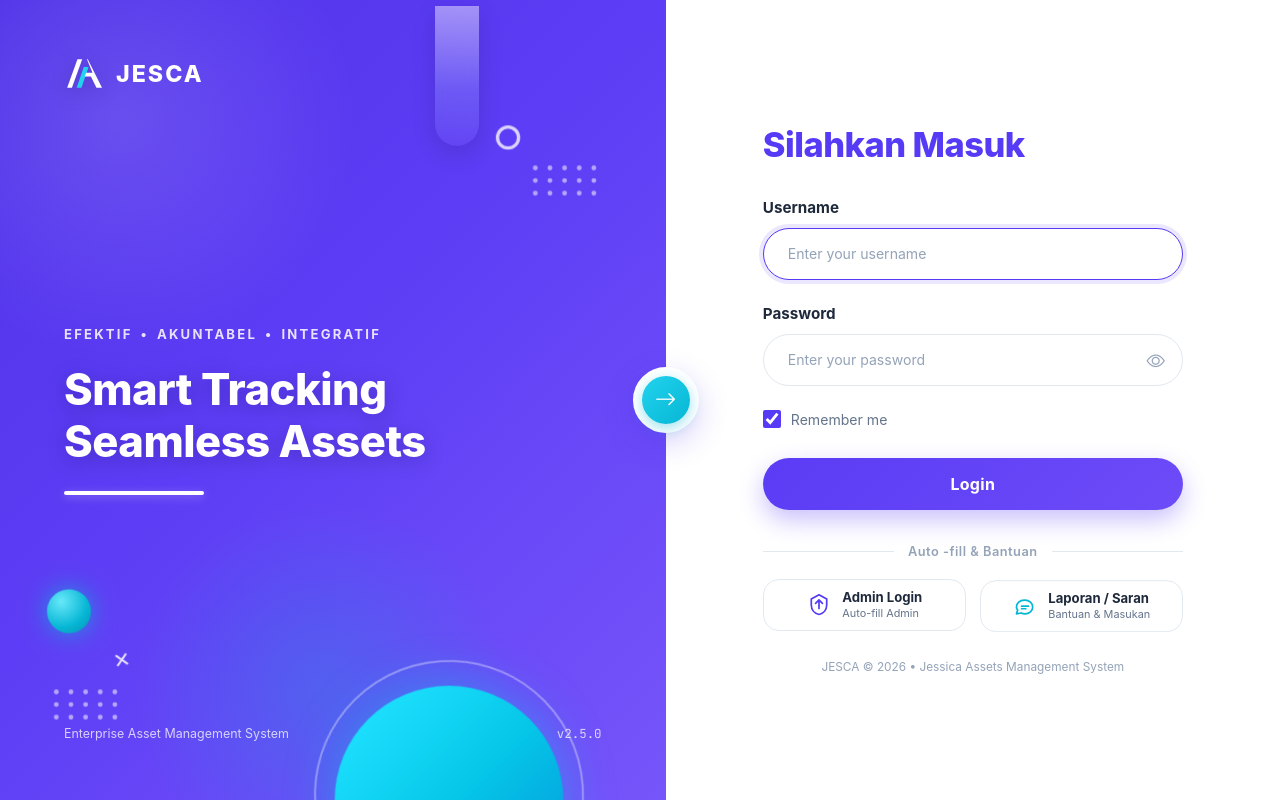
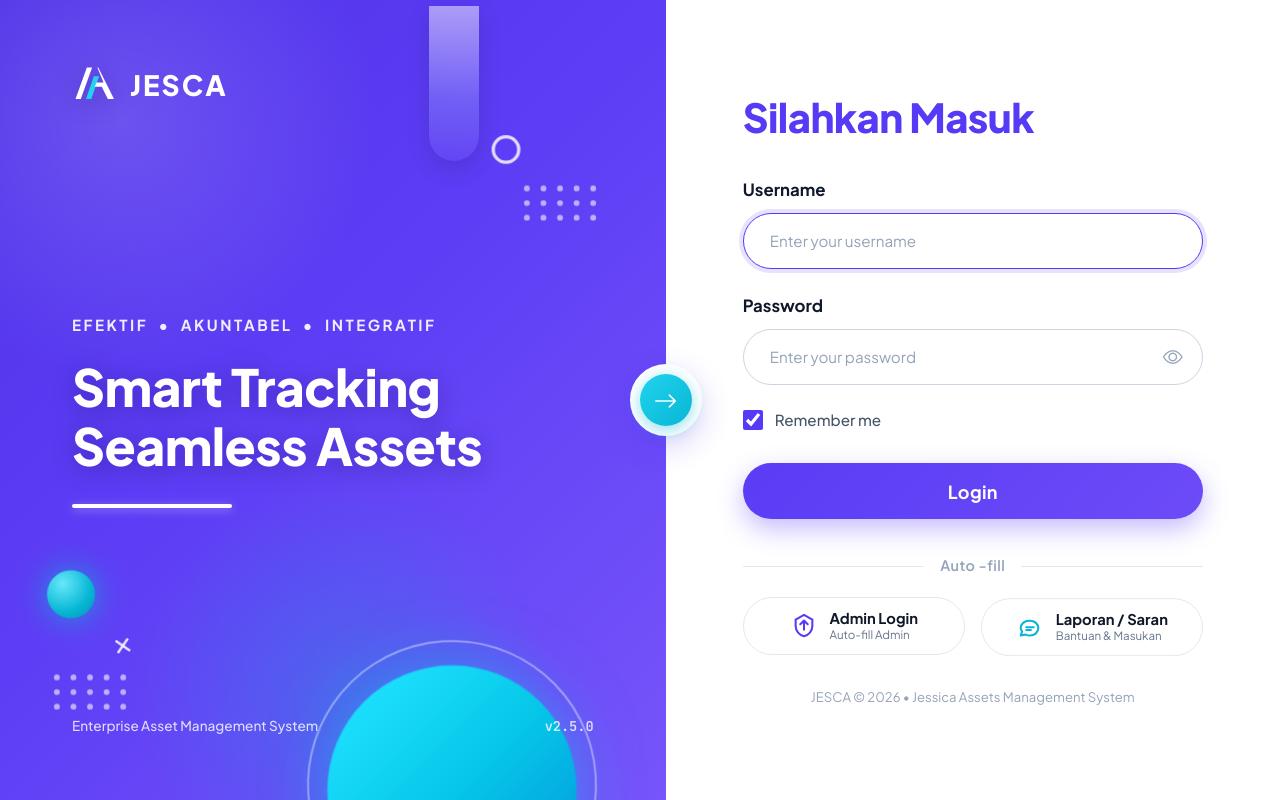
Before and after one commit to Loraxsian/JESCA, a Flask app: page /login in a window 1280 px wide. Run offline with Flask 3, Linux system fonts and the light colour scheme; some libraries are stand-ins or nearby versions.

Commit message:
fix(login): enhance typography scale and component proportion strictly matching sketch design

```diff
--- a/templates/login.html
+++ b/templates/login.html
@@ -17,7 +17,8 @@ body, html {
     margin: 0;
     padding: 0;
     overflow-x: hidden;
-    font-family: 'Inter', -apple-system, BlinkMacSystemFont, 'Segoe UI', Roboto, sans-serif;
+    font-family: 'Plus Jakarta Sans', -apple-system, BlinkMacSystemFont, 'Segoe UI', Roboto, sans-serif !important;
+    background: #ffffff;
 }
 
 .login-viewport {
@@ -45,7 +46,7 @@ body, html {
     display: flex;
     flex-direction: column;
     justify-content: space-between;
-    padding: 3.5rem 4rem;
+    padding: 4rem 4.5rem;
     color: #ffffff;
     z-index: 1;
 }
@@ -53,45 +54,45 @@ body, html {
 /* Background Soft Glow Circles */
 .hero-bg-glow-1 {
     position: absolute;
-    width: 480px;
-    height: 480px;
+    width: 520px;
+    height: 520px;
     border-radius: 50%;
-    background: radial-gradient(circle, rgba(255, 255, 255, 0.12) 0%, rgba(255, 255, 255, 0) 70%);
-    top: -120px;
-    left: -120px;
+    background: radial-gradient(circle, rgba(255, 255, 255, 0.14) 0%, rgba(255, 255, 255, 0) 70%);
+    top: -140px;
+    left: -140px;
     pointer-events: none;
     z-index: 1;
 }
 
 .hero-bg-glow-2 {
     position: absolute;
-    width: 380px;
-    height: 380px;
+    width: 420px;
+    height: 420px;
     border-radius: 50%;
-    background: radial-gradient(circle, rgba(6, 182, 212, 0.22) 0%, rgba(6, 182, 212, 0) 70%);
-    bottom: -80px;
+    background: radial-gradient(circle, rgba(6, 182, 212, 0.25) 0%, rgba(6, 182, 212, 0) 70%);
+    bottom: -100px;
     left: 20%;
     pointer-events: none;
     z-index: 1;
 }
 
-/* Header Brand (Logo Baru + Nama) */
+/* 1. Header Brand (Logo Baru + Nama) */
 .brand-header {
     position: relative;
     z-index: 10;
     display: flex;
     align-items: center;
-    gap: 14px;
+    gap: 16px;
 }
 
 .brand-logo-svg {
-    width: 38px;
-    height: 38px;
-    filter: drop-shadow(0 4px 10px rgba(0, 0, 0, 0.2));
+    width: 42px;
+    height: 42px;
+    filter: drop-shadow(0 4px 12px rgba(0, 0, 0, 0.22));
 }
 
 .brand-text {
-    font-size: 1.45rem;
+    font-size: 1.75rem; /* 28px */
     font-weight: 800;
     letter-spacing: 2px;
     color: #ffffff;
@@ -99,70 +100,71 @@ body, html {
     text-transform: uppercase;
 }
 
-/* Main Center Content */
+/* 2. Main Center Content (Smart Tracking Seamless Assets) */
 .hero-center-content {
     position: relative;
     z-index: 10;
     margin-top: auto;
     margin-bottom: auto;
-    padding: 2rem 0;
-    max-width: 480px;
+    padding: 2.5rem 0;
+    max-width: 540px;
 }
 
 .hero-badge-subtitle {
-    font-size: 0.82rem;
+    font-size: 0.95rem; /* 15px */
     font-weight: 700;
-    letter-spacing: 2.2px;
-    color: rgba(255, 255, 255, 0.85);
+    letter-spacing: 2.5px;
+    color: rgba(255, 255, 255, 0.9);
     text-transform: uppercase;
     margin-bottom: 1.25rem;
     display: flex;
     align-items: center;
-    gap: 8px;
+    gap: 10px;
 }
 
 .hero-main-title {
-    font-size: clamp(2.2rem, 3.4vw, 3.2rem);
+    font-size: clamp(2.4rem, 4vw, 3.4rem); /* 42px - 54px */
     font-weight: 800;
-    line-height: 1.18;
+    line-height: 1.16;
     color: #ffffff;
     letter-spacing: -0.5px;
-    margin-bottom: 1.5rem;
-    text-shadow: 0 4px 20px rgba(25, 10, 80, 0.25);
+    margin-bottom: 1.75rem;
+    text-shadow: 0 4px 24px rgba(25, 10, 80, 0.3);
 }
 
 .hero-accent-line {
-    width: 140px;
-    height: 3.5px;
+    width: 160px;
+    height: 4px;
     background: #ffffff;
     border-radius: 4px;
-    box-shadow: 0 2px 8px rgba(255, 255, 255, 0.3);
+    box-shadow: 0 2px 10px rgba(255, 255, 255, 0.4);
 }
 
-/* Footer Info Kiri */
+/* 3. Footer Info Kiri */
 .hero-footer {
     position: relative;
     z-index: 10;
-    font-size: 0.78rem;
-    color: rgba(255, 255, 255, 0.75);
+    font-size: 0.85rem;
+    font-weight: 500;
+    color: rgba(255, 255, 255, 0.8);
     display: flex;
     align-items: center;
     justify-content: space-between;
 }
 
 /* ========================================================
-   ELEMEN-ELEMEN ANIMASI GEOMETRIS (REAL MOTION CSS)
+   ELEMEN-ELEMEN ANIMASI GEOMETRIS PERSIS SKETSA
    ======================================================== */
 
-/* 1. Silinder Gradien Vertikal Melayang (Pill Capsule) */
+/* Kapsul Silinder Gradien Vertikal (Pill Shape) */
 .anim-capsule-pill {
     position: absolute;
     top: 0;
     right: 28%;
-    width: 44px;
-    height: 140px;
-    border-radius: 0 0 28px 28px;
-    background: linear-gradient(180deg, rgba(255, 255, 255, 0.45) 0%, rgba(165, 180, 252, 0.25) 60%, rgba(255, 255, 255, 0.05) 100%);
+    width: 50px;
+    height: 155px;
+    border-radius: 0 0 32px 32px;
+    background: linear-gradient(180deg, rgba(255, 255, 255, 0.5) 0%, rgba(165, 180, 252, 0.3) 60%, rgba(255, 255, 255, 0.05) 100%);
     backdrop-filter: blur(8px);
     z-index: 3;
     animation: floatPill 5.5s ease-in-out infinite;
@@ -174,68 +176,68 @@ body, html {
     50% { transform: translateY(18px); }
 }
 
-/* 2. Cincin Putih Berputar Lembut (Hollow Circle Ring) */
+/* Cincin Putih (Hollow Circle Ring) */
 .anim-hollow-ring {
     position: absolute;
-    top: 135px;
+    top: 145px;
     right: 22%;
-    width: 22px;
-    height: 22px;
+    width: 26px;
+    height: 26px;
     border-radius: 50%;
-    border: 3px solid rgba(255, 255, 255, 0.85);
+    border: 3.5px solid rgba(255, 255, 255, 0.9);
     z-index: 4;
     animation: floatRing 4.8s ease-in-out infinite alternate;
 }
 
 @keyframes floatRing {
-    0% { transform: translateY(0) scale(1); opacity: 0.7; }
+    0% { transform: translateY(0) scale(1); opacity: 0.75; }
     100% { transform: translateY(-12px) scale(1.15); opacity: 1; }
 }
 
-/* 3. Dot Matrix Grid (Kanan Atas & Kiri Bawah) */
+/* Dot Matrix Grid (Kanan Atas & Kiri Bawah) */
 .dot-grid {
     position: absolute;
     display: grid;
-    grid-template-columns: repeat(5, 7px);
-    grid-gap: 8px;
+    grid-template-columns: repeat(5, 8px);
+    grid-gap: 9px;
     z-index: 3;
-    opacity: 0.7;
+    opacity: 0.75;
     animation: pulseDots 4s ease-in-out infinite alternate;
 }
 
 .dot-grid span {
-    width: 5px;
-    height: 5px;
+    width: 6px;
+    height: 6px;
     background: #ffffff;
     border-radius: 50%;
     display: block;
 }
 
 .dot-grid-top-right {
-    top: 165px;
+    top: 185px;
     right: 10%;
 }
 
 .dot-grid-bottom-left {
-    bottom: 80px;
+    bottom: 90px;
     left: 8%;
 }
 
 @keyframes pulseDots {
-    0% { opacity: 0.4; transform: scale(0.95); }
-    100% { opacity: 0.95; transform: scale(1.05); }
+    0% { opacity: 0.45; transform: scale(0.95); }
+    100% { opacity: 1; transform: scale(1.05); }
 }
 
-/* 4. Bola Cyan Toska Menyala (Glowing Orb) */
+/* Bola Cyan Toska Menyala */
 .anim-cyan-orb {
     position: absolute;
-    bottom: 155px;
+    bottom: 170px;
     left: 7%;
-    width: 44px;
-    height: 44px;
+    width: 48px;
+    height: 48px;
     border-radius: 50%;
     background: radial-gradient(circle at 30% 30%, #67e8f9 0%, #06b6d4 60%, #0891b2 100%);
-    box-shadow: 0 0 25px rgba(6, 182, 212, 0.7);
+    box-shadow: 0 0 30px rgba(6, 182, 212, 0.75);
     z-index: 5;
     animation: floatOrb 5s ease-in-out infinite;
 }
@@ -245,13 +247,13 @@ body, html {
     50% { transform: translateY(-16px) rotate(10deg); }
 }
 
-/* 5. Tanda Silang Putih (Cross X) */
+/* Tanda Silang Putih (Cross X) */
 .anim-cross-icon {
     position: absolute;
-    bottom: 125px;
+    bottom: 135px;
     left: 17%;
-    color: rgba(255, 255, 255, 0.85);
-    font-size: 1.3rem;
+    color: rgba(255, 255, 255, 0.9);
+    font-size: 1.5rem;
     font-weight: 300;
     z-index: 4;
     animation: spinCross 14s linear infinite;
@@ -327,15 +328,15 @@ body, html {
     left: 52%;
     transform: translate(-50%, -50%);
     z-index: 30;
-    width: 66px;
-    height: 66px;
+    width: 72px;
+    height: 72px;
     background: #ffffff;
     border-radius: 50%;
     display: flex;
     align-items: center;
     justify-content: center;
     box-shadow: 0 10px 30px rgba(79, 50, 232, 0.22);
-    border: 4px solid #ffffff;
+    border: 5px solid #ffffff;
     cursor: pointer;
     transition: all 0.3s cubic-bezier(0.34, 1.56, 0.64, 1);
 }
@@ -346,32 +347,31 @@ body, html {
 }
 
 .connector-inner-circle {
-    width: 48px;
-    height: 48px;
+    width: 52px;
+    height: 52px;
     border-radius: 50%;
     background: linear-gradient(135deg, #22d3ee 0%, #06b6d4 100%);
     display: flex;
     align-items: center;
     justify-content: center;
     color: #ffffff;
-    font-size: 1.35rem;
-    box-shadow: 0 4px 14px rgba(6, 182, 212, 0.4);
+    font-size: 1.5rem;
+    box-shadow: 0 4px 16px rgba(6, 182, 212, 0.45);
     animation: pulseArrow 2.2s ease-in-out infinite;
 }
 
 @keyframes pulseArrow {
     0%, 100% { transform: translateX(0); }
-    50% { transform: translateX(4px); }
+    50% { transform: translateX(5px); }
 }
 
 .split-connector-btn:hover {
     transform: translate(-50%, -50%) scale(1.12);
-    box-shadow: 0 14px 35px rgba(79, 50, 232, 0.35);
+    box-shadow: 0 14px 38px rgba(79, 50, 232, 0.38);
 }
 
-
 /* ========================================================
-   SISI KANAN: FORMULIR LOGIN MODERN
+   SISI KANAN: FORMULIR LOGIN (JELAS, TEBAL & LAPANG)
    ======================================================== */
 .form-panel {
     position: relative;
@@ -381,7 +381,7 @@ body, html {
     flex-direction: column;
     justify-content: center;
     align-items: center;
-    padding: 3rem 4rem;
+    padding: 3.5rem 4rem;
     background: #ffffff;
     z-index: 2;
 }
@@ -393,16 +393,17 @@ body, html {
 
 .form-wrapper {
     width: 100%;
-    max-width: 420px;
+    max-width: 460px; /* Lebih lapang dan proporsional */
 }
 
-/* Judul Formulir: Silahkan Masuk */
+/* Judul Formulir: Silahkan Masuk (BESAR & TEBAL) */
 .form-title {
-    font-size: 2.15rem;
+    font-size: 2.5rem; /* 40px */
     font-weight: 800;
     color: #553af6;
-    letter-spacing: -0.5px;
-    margin-bottom: 2rem;
+    letter-spacing: -0.6px;
+    margin-bottom: 2.25rem;
+    line-height: 1.2;
 }
 
 [data-theme="dark"] .form-title {
@@ -411,15 +412,15 @@ body, html {
 
 /* Label & Input Pill */
 .custom-input-group {
-    margin-bottom: 1.4rem;
+    margin-bottom: 1.5rem;
 }
 
 .custom-input-label {
     display: block;
-    font-size: 0.95rem;
+    font-size: 1.05rem; /* 16.8px */
     font-weight: 700;
-    color: #1e293b;
-    margin-bottom: 0.55rem;
+    color: #0f172a;
+    margin-bottom: 0.65rem;
 }
 
 [data-theme="dark"] .custom-input-label {
@@ -432,25 +433,27 @@ body, html {
 
 .pill-input {
     width: 100%;
-    height: 52px;
+    height: 56px; /* Tinggi input proporsional */
     border-radius: 50px;
-    border: 1.5px solid #e2e8f0;
-    padding: 0 24px;
-    font-size: 0.92rem;
+    border: 1.8px solid #cbd5e1;
+    padding: 0 26px;
+    font-size: 1rem; /* 16px */
     background: #ffffff;
-    color: #1e293b;
+    color: #0f172a;
     transition: all 0.25s ease;
     outline: none;
+    font-family: inherit;
 }
 
 .pill-input::placeholder {
     color: #94a3b8;
-    font-size: 0.88rem;
+    font-size: 0.95rem; /* 15px */
+    font-weight: 400;
 }
 
 .pill-input:focus {
     border-color: #553af6;
-    box-shadow: 0 0 0 4px rgba(85, 58, 246, 0.12);
+    box-shadow: 0 0 0 4px rgba(85, 58, 246, 0.14);
 }
 
 [data-theme="dark"] .pill-input {
@@ -461,13 +464,13 @@ body, html {
 
 [data-theme="dark"] .pill-input:focus {
     border-color: #818cf8;
-    box-shadow: 0 0 0 4px rgba(129, 140, 248, 0.15);
+    box-shadow: 0 0 0 4px rgba(129, 140, 248, 0.18);
 }
 
 /* Password Toggle Eye Button */
 .pass-toggle-btn {
     position: absolute;
-    right: 18px;
+    right: 20px;
     top: 50%;
     transform: translateY(-50%);
     background: none;
@@ -475,7 +478,7 @@ body, html {
     color: #94a3b8;
     cursor: pointer;
     padding: 0;
-    font-size: 1.15rem;
+    font-size: 1.25rem;
     line-height: 1;
 }
 
@@ -487,22 +490,23 @@ body, html {
 .remember-wrapper {
     display: flex;
     align-items: center;
-    gap: 10px;
-    margin-bottom: 1.75rem;
+    gap: 12px;
+    margin-bottom: 2rem;
 }
 
 .custom-checkbox {
-    width: 18px;
-    height: 18px;
+    width: 20px;
+    height: 20px;
     border-radius: 50%;
-    border: 1.5px solid #cbd5e1;
+    border: 2px solid #94a3b8;
     cursor: pointer;
     accent-color: #553af6;
 }
 
 .remember-label {
-    font-size: 0.88rem;
-    color: #64748b;
+    font-size: 0.95rem; /* 15.2px */
+    font-weight: 500;
+    color: #475569;
     cursor: pointer;
     user-select: none;
     margin: 0;
@@ -512,29 +516,30 @@ body, html {
     color: #94a3b8;
 }
 
-/* Tombol Login Pill Ungu */
+/* Tombol Login Pill Ungu (BESAR & TEBAL) */
 .btn-pill-login {
     width: 100%;
-    height: 52px;
+    height: 56px;
     border-radius: 50px;
     background: linear-gradient(135deg, #5b3cf5 0%, #6d4bf8 100%);
     border: none;
     color: #ffffff;
-    font-size: 1rem;
+    font-size: 1.125rem; /* 18px */
     font-weight: 700;
     letter-spacing: 0.3px;
     cursor: pointer;
-    box-shadow: 0 10px 24px rgba(91, 60, 245, 0.32);
+    box-shadow: 0 10px 26px rgba(91, 60, 245, 0.35);
     transition: all 0.25s ease;
     display: flex;
     align-items: center;
     justify-content: center;
-    gap: 8px;
+    gap: 10px;
+    font-family: inherit;
 }
 
 .btn-pill-login:hover {
     transform: translateY(-2px);
-    box-shadow: 0 14px 30px rgba(91, 60, 245, 0.45);
+    box-shadow: 0 14px 32px rgba(91, 60, 245, 0.48);
     background: linear-gradient(135deg, #5132ec 0%, #623ef0 100%);
     color: #ffffff;
 }
@@ -544,12 +549,12 @@ body, html {
 }
 
 /* ========================================================
-   SEPARATOR: ── Auto -fill & Bantuan ──
+   SEPARATOR: ── Auto -fill ──
    ======================================================== */
 .autofill-divider {
     display: flex;
     align-items: center;
-    margin: 2rem 0 1.35rem 0;
+    margin: 2.25rem 0 1.5rem 0;
     text-align: center;
 }
 
@@ -566,40 +571,40 @@ body, html {
 }
 
 .autofill-divider span {
-    padding: 0 14px;
-    font-size: 0.8rem;
+    padding: 0 16px;
+    font-size: 0.9rem; /* 14.5px */
     font-weight: 600;
     color: #94a3b8;
     letter-spacing: 0.5px;
 }
 
 /* ========================================================
-   2 KOLOM DI BAWAH AUTOFILL
-   (1: Auto-fill Admin | 2: Laporan / Saran)
-   Dengan Animasi Gerak Aktif
+   2 KOLOM DI BAWAH AUTOFILL (PILL KAPSUL SESUAI SKETSA)
+   (Kolom 1: Auto-fill Admin | Kolom 2: Laporan / Saran)
    ======================================================== */
 .autofill-grid-2 {
     display: grid;
     grid-template-columns: repeat(2, 1fr);
-    gap: 14px;
-    margin-bottom: 1.5rem;
+    gap: 16px;
+    margin-bottom: 1.75rem;
 }
 
 .autofill-pill-btn-2 {
     position: relative;
-    height: 52px;
+    height: 58px;
     background: #ffffff;
-    border: 1.5px solid #e2e8f0;
-    border-radius: 16px;
+    border: 1.8px solid #e2e8f0;
+    border-radius: 50px; /* Bentuk pill kapsul penuh persis sketsa */
     display: flex;
     align-items: center;
     justify-content: center;
-    gap: 10px;
+    gap: 12px;
     cursor: pointer;
     transition: all 0.3s cubic-bezier(0.34, 1.56, 0.64, 1);
     overflow: hidden;
-    padding: 0 16px;
+    padding: 0 20px;
     text-decoration: none;
+    font-family: inherit;
 }
 
 [data-theme="dark"] .autofill-pill-btn-2 {
@@ -645,8 +650,8 @@ body, html {
 
 /* Ikon & Teks di dalam 2 Kolom */
 .btn-col-icon {
-    width: 26px;
-    height: 26px;
+    width: 28px;
+    height: 28px;
     flex-shrink: 0;
     transition: transform 0.3s ease;
 }
@@ -662,9 +667,9 @@ body, html {
 }
 
 .btn-col-main-title {
-    font-size: 0.82rem;
+    font-size: 0.92rem; /* 14.8px - jelas & terbaca */
     font-weight: 700;
-    color: #1e293b;
+    color: #0f172a;
     line-height: 1.2;
 }
 
@@ -673,7 +678,7 @@ body, html {
 }
 
 .btn-col-sub-desc {
-    font-size: 0.68rem;
+    font-size: 0.72rem; /* 11.5px */
     color: #64748b;
     line-height: 1.1;
     margin-top: 2px;
@@ -682,9 +687,9 @@ body, html {
 /* Footer Copyright */
 .form-footer-info {
     text-align: center;
-    font-size: 0.74rem;
+    font-size: 0.82rem;
     color: #94a3b8;
-    margin-top: 1rem;
+    margin-top: 1.25rem;
 }
 
 /* ========================================================
@@ -800,7 +808,7 @@ body, html {
         <!-- 4. Footer Kiri -->
         <div class="hero-footer">
             <span>Enterprise Asset Management System</span>
-            <span class="font-monospace">v2.5.0</span>
+            <span class="font-monospace fw-bold">v2.5.0</span>
         </div>
 
     </div><!-- /hero-panel -->
@@ -868,7 +876,7 @@ body, html {
                                placeholder="Enter your password"
                                required
                                autocomplete="current-password"
-                               style="padding-right: 48px;">
+                               style="padding-right: 52px;">
                         <button type="button" class="pass-toggle-btn" id="togglePasswordBtn" title="Tampilkan / Sembunyikan Password">
                             <i class="bi bi-eye" id="togglePasswordIcon"></i>
                         </button>
@@ -887,13 +895,13 @@ body, html {
                 </button>
             </form>
 
-            <!-- Separator: ── Auto -fill & Bantuan ── -->
+            <!-- Separator: ── Auto -fill ── -->
             <div class="autofill-divider">
-                <span>Auto -fill &amp; Bantuan</span>
+                <span>Auto -fill</span>
             </div>
 
             <!-- ========================================================
-                 2 KOLOM DI BAWAH AUTOFILL
+                 2 KOLOM DI BAWAH AUTOFILL (PILL KAPSUL SESUAI SKETSA)
                  (1: Auto-fill Admin | 2: Laporan / Saran)
                  ======================================================== -->
             <div class="autofill-grid-2">
@@ -906,9 +914,9 @@ body, html {
                         data-user="Admin"
                         data-pass="Admin123">
                     <div class="btn-col-icon d-flex align-items-center justify-content-center text-primary">
-                        <svg viewBox="0 0 28 28" fill="none" style="width: 24px; height: 24px;">
-                            <path d="M14 2L23 7V14C23 19.5 19.1 23.8 14 25C8.9 23.8 5 19.5 5 14V7L14 2Z" stroke="#553af6" stroke-width="2" stroke-linecap="round" stroke-linejoin="round"/>
-                            <path d="M14 8V18M10 12L14 8L18 12" stroke="#553af6" stroke-width="2" stroke-linecap="round" stroke-linejoin="round"/>
+                        <svg viewBox="0 0 28 28" fill="none" style="width: 26px; height: 26px;">
+                            <path d="M14 2L23 7V14C23 19.5 19.1 23.8 14 25C8.9 23.8 5 19.5 5 14V7L14 2Z" stroke="#553af6" stroke-width="2.2" stroke-linecap="round" stroke-linejoin="round"/>
+                            <path d="M14 8V18M10 12L14 8L18 12" stroke="#553af6" stroke-width="2.2" stroke-linecap="round" stroke-linejoin="round"/>
                         </svg>
                     </div>
                     <div class="btn-col-text-wrapper">
@@ -925,9 +933,9 @@ body, html {
                         data-bs-toggle="modal"
                         data-bs-target="#feedbackModal">
                     <div class="btn-col-icon d-flex align-items-center justify-content-center" style="color: #06b6d4;">
-                        <svg viewBox="0 0 28 28" fill="none" style="width: 24px; height: 24px;">
-                            <path d="M23 15C23 19.4183 18.9706 23 14 23C12.3533 23 10.8037 22.6074 9.4754 21.9161L4 23L5.47895 18.5632C4.54426 17.5178 4 16.3025 4 15C4 10.5817 8.02944 7 13 7H14C18.9706 7 23 10.5817 23 15Z" stroke="#06b6d4" stroke-width="2" stroke-linecap="round" stroke-linejoin="round"/>
-                            <path d="M10 14H18M10 17H15" stroke="#06b6d4" stroke-width="2" stroke-linecap="round"/>
+                        <svg viewBox="0 0 28 28" fill="none" style="width: 26px; height: 26px;">
+                            <path d="M23 15C23 19.4183 18.9706 23 14 23C12.3533 23 10.8037 22.6074 9.4754 21.9161L4 23L5.47895 18.5632C4.54426 17.5178 4 16.3025 4 15C4 10.5817 8.02944 7 13 7H14C18.9706 7 23 10.5817 23 15Z" stroke="#06b6d4" stroke-width="2.2" stroke-linecap="round" stroke-linejoin="round"/>
+                            <path d="M10 14H18M10 17H15" stroke="#06b6d4" stroke-width="2.2" stroke-linecap="round"/>
                         </svg>
                     </div>
                     <div class="btn-col-text-wrapper">
```
Also changed, not shown: other parts of templates/login.html (+22 -20 lines).
